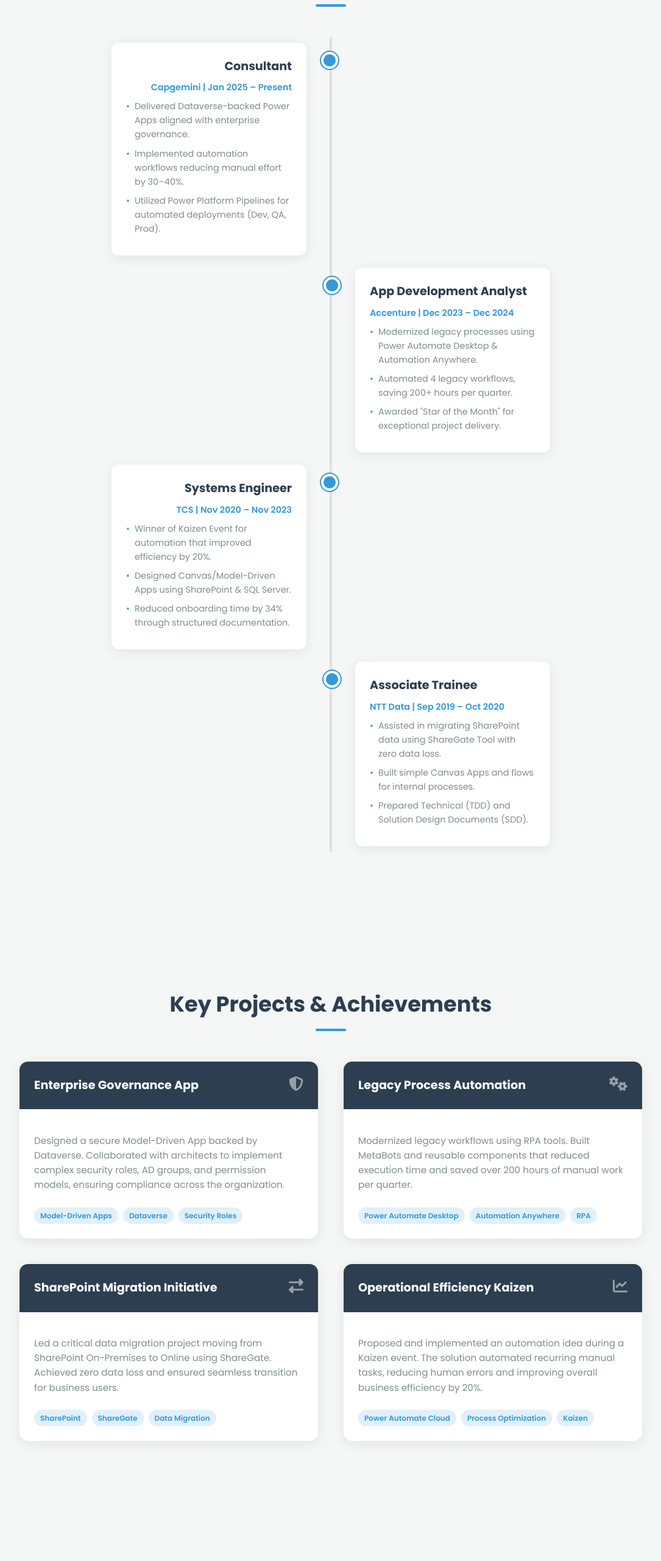
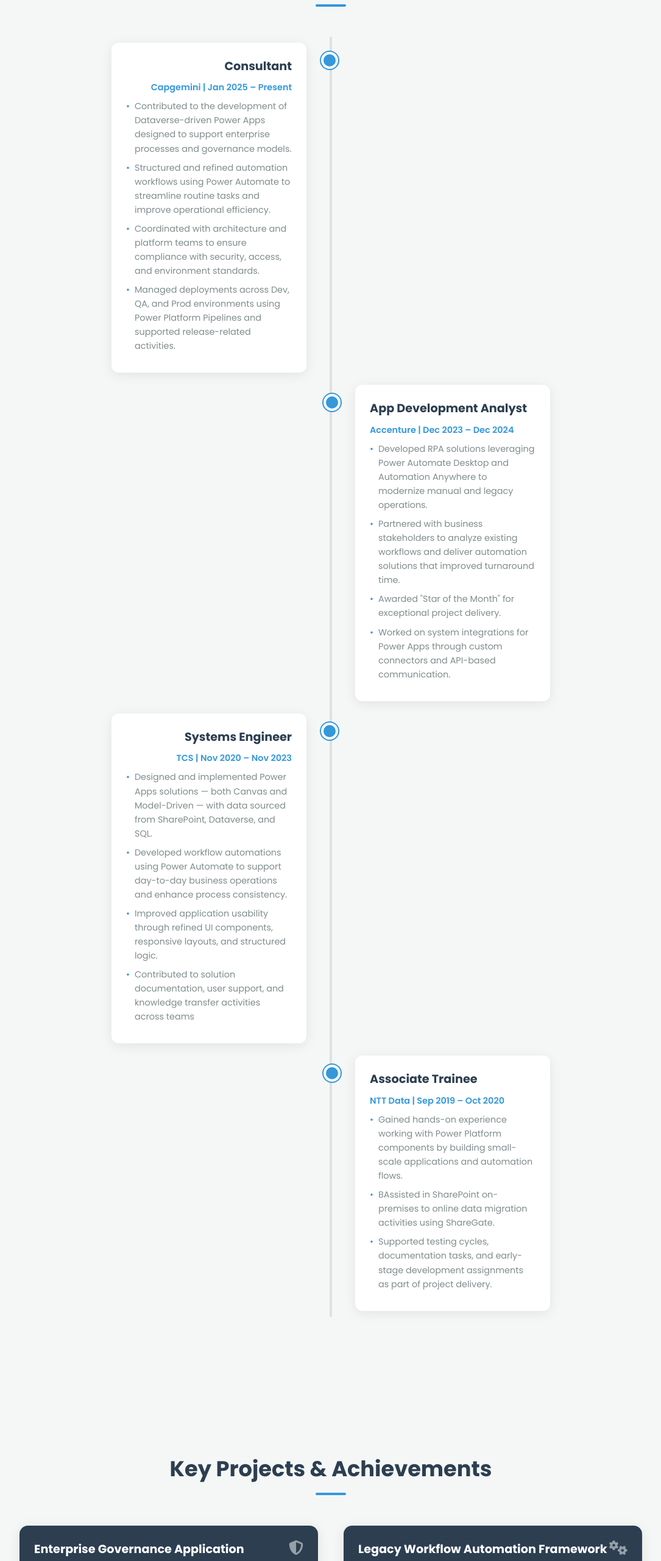
Before and after one commit to DEEKSHAGUNDU/deeksha-portfolio, a plain HTML site: page index.html in a window 1280 px wide. Shown: the part 3455-6015 px from the top of the page at 61% size, without its empty margins (97-1182 px from the left). Drawn offline with Linux system fonts and the light colour scheme.

Commit message:
Update index.html

```diff
--- a/index.html
+++ b/index.html
@@ -815,9 +815,10 @@
                     <h3>Consultant</h3>
                     <p class="timeline-company">Capgemini | Jan 2025 – Present</p>
                     <ul>
-                        <li>Delivered Dataverse-backed Power Apps aligned with enterprise governance.</li>
-                        <li>Implemented automation workflows reducing manual effort by 30–40%.</li>
-                        <li>Utilized Power Platform Pipelines for automated deployments (Dev, QA, Prod).</li>
+                        <li>Contributed to the development of Dataverse-driven Power Apps designed to support enterprise processes and governance models.</li>
+                        <li>Structured and refined automation workflows using Power Automate to streamline routine tasks and improve operational efficiency.</li>
+                        <li>Coordinated with architecture and platform teams to ensure compliance with security, access, and environment standards.</li>
+                        <li>Managed deployments across Dev, QA, and Prod environments using Power Platform Pipelines and supported release-related activities.</li>
                     </ul>
                 </div>
             </div>
@@ -826,9 +827,10 @@
                     <h3>App Development Analyst</h3>
                     <p class="timeline-company">Accenture | Dec 2023 – Dec 2024</p>
                     <ul>
-                        <li>Modernized legacy processes using Power Automate Desktop & Automation Anywhere.</li>
-                        <li>Automated 4 legacy workflows, saving 200+ hours per quarter.</li>
+                        <li>Developed RPA solutions leveraging Power Automate Desktop and Automation Anywhere to modernize manual and legacy operations.</li>
+                        <li>Partnered with business stakeholders to analyze existing workflows and deliver automation solutions that improved turnaround time.</li>
                         <li>Awarded "Star of the Month" for exceptional project delivery.</li>
+                        <li>Worked on system integrations for Power Apps through custom connectors and API-based communication.</li>
                     </ul>
                 </div>
             </div>
@@ -837,9 +839,10 @@
                     <h3>Systems Engineer</h3>
                     <p class="timeline-company">TCS | Nov 2020 – Nov 2023</p>
                     <ul>
-                        <li>Winner of Kaizen Event for automation that improved efficiency by 20%.</li>
-                        <li>Designed Canvas/Model-Driven Apps using SharePoint & SQL Server.</li>
-                        <li>Reduced onboarding time by 34% through structured documentation.</li>
+                        <li>Designed and implemented Power Apps solutions — both Canvas and Model-Driven — with data sourced from SharePoint, Dataverse, and SQL.</li>
+                        <li>Developed workflow automations using Power Automate to support day-to-day business operations and enhance process consistency.</li>
+                        <li>Improved application usability through refined UI components, responsive layouts, and structured logic.</li>
+                        <li>Contributed to solution documentation, user support, and knowledge transfer activities across teams</li>
                     </ul>
                 </div>
             </div>
@@ -848,9 +851,9 @@
                     <h3>Associate Trainee</h3>
                     <p class="timeline-company">NTT Data | Sep 2019 – Oct 2020</p>
                     <ul>
-                        <li>Assisted in migrating SharePoint data using ShareGate Tool with zero data loss.</li>
-                        <li>Built simple Canvas Apps and flows for internal processes.</li>
-                        <li>Prepared Technical (TDD) and Solution Design Documents (SDD).</li>
+                        <li>Gained hands-on experience working with Power Platform components by building small-scale applications and automation flows.</li>
+                        <li>BAssisted in SharePoint on-premises to online data migration activities using ShareGate.</li>
+                        <li>Supported testing cycles, documentation tasks, and early-stage development assignments as part of project delivery.</li>
                     </ul>
                 </div>
             </div>
@@ -863,41 +866,42 @@
         <div class="projects-grid">
             <div class="project-card">
                 <div class="project-header">
-                    <h3>Enterprise Governance App</h3>
+                    <h3>Enterprise Governance Application</h3>
                     <i class="fas fa-shield-alt"></i>
                 </div>
                 <div class="project-body">
-                    <p>Designed a secure Model-Driven App backed by Dataverse. Collaborated with architects to implement complex security roles, AD groups, and permission models, ensuring compliance across the organization.</p>
+                    <p>Designed a secure, enterprise-grade Model-Driven App using Dataverse to centralize governance processes. Implemented structured security roles, AD group–based access, and compliant data models that supported controlled operations across multiple business units.</p>
                     <div class="project-tags">
                         <span class="project-tag">Model-Driven Apps</span>
                         <span class="project-tag">Dataverse</span>
                         <span class="project-tag">Security Roles</span>
+                        <span class="project-tag">Azure AD</span>
                     </div>
                 </div>
             </div>
 
             <div class="project-card">
                 <div class="project-header">
-                    <h3>Legacy Process Automation</h3>
+                    <h3>Legacy Workflow Automation Framework</h3>
                     <i class="fas fa-cogs"></i>
                 </div>
                 <div class="project-body">
-                    <p>Modernized legacy workflows using RPA tools. Built MetaBots and reusable components that reduced execution time and saved over 200 hours of manual work per quarter.</p>
+                    <p> Developed a scalable automation framework using Power Automate Desktop and Automation Anywhere to modernize heavily manual legacy processes. Built reusable components that enhanced reliability and saved over 200+ hours of operational effort per quarter.</p>
                     <div class="project-tags">
                         <span class="project-tag">Power Automate Desktop</span>
                         <span class="project-tag">Automation Anywhere</span>
-                        <span class="project-tag">RPA</span>
+                        <span class="project-tag">RPA Frameworks</span>
                     </div>
                 </div>
             </div>
 
             <div class="project-card">
                 <div class="project-header">
-                    <h3>SharePoint Migration Initiative</h3>
+                    <h3>SharePoint Modernization & Migration</h3>
                     <i class="fas fa-exchange-alt"></i>
                 </div>
                 <div class="project-body">
-                    <p>Led a critical data migration project moving from SharePoint On-Premises to Online using ShareGate. Achieved zero data loss and ensured seamless transition for business users.</p>
+                    <p> Led a SharePoint On-Premises to Online migration using ShareGate, delivering a seamless transition with zero data loss. Validated content structure, performed cleanup, and ensured the new environment aligned with business usage patterns.</p>
                     <div class="project-tags">
                         <span class="project-tag">SharePoint</span>
                         <span class="project-tag">ShareGate</span>
@@ -906,17 +910,48 @@
                 </div>
             </div>
 
+
             <div class="project-card">
                 <div class="project-header">
-                    <h3>Operational Efficiency Kaizen</h3>
+                    <h3>RPA Delivery Excellence (Star of the Month – Accenture)</h3>
+                    <i class="fas fa-exchange-alt"></i>
+                </div>
+                <div class="project-body">
+                    <p>  Delivered a high-impact automation initiative that improved process reliability and user experience across internal operations. Received the Star of the Month Award for consistent delivery excellence and strong problem-solving</p>
+                    <div class="project-tags">
+                        <span class="project-tag">RPA</span>
+                        <span class="project-tag">Automation Delivery</span>
+                        <span class="project-tag">Recognition</span>
+                    </div>
+                </div>
+            </div>
+
+            <div class="project-card">
+                <div class="project-header">
+                    <h3>Cross-System Integration Using Azure & Custom Connectors</h3>
+                    <i class="fas fa-exchange-alt"></i>
+                </div>
+                <div class="project-body">
+                    <p> Built secure integrations between Power Apps/Power Automate and external systems using REST APIs, Azure Key Vaults, and custom connectors. Established reliable data exchange and strengthened application security through centralized credential handling.</p>
+                    <div class="project-tags">
+                        <span class="project-tag">Azure Key Vaults</span>
+                        <span class="project-tag">Custom Connectors</span>
+                        <span class="project-tag">API Integration</span>
+                    </div>
+                </div>
+            </div>
+
+            <div class="project-card">
+                <div class="project-header">
+                    <h3>Operational Efficiency Automation (Kaizen Award)</h3>
                     <i class="fas fa-chart-line"></i>
                 </div>
                 <div class="project-body">
-                    <p>Proposed and implemented an automation idea during a Kaizen event. The solution automated recurring manual tasks, reducing human errors and improving overall business efficiency by 20%.</p>
+                    <p>Identified inefficiencies in recurring business workflows and designed an automation solution that improved execution speed and reduced error rates. The solution became a standardized part of the process and earned a Kaizen award for measurable impact.</p>
                     <div class="project-tags">
                         <span class="project-tag">Power Automate Cloud</span>
                         <span class="project-tag">Process Optimization</span>
-                        <span class="project-tag">Kaizen</span>
+                        <span class="project-tag">Productivity Improvement</span>
                     </div>
                 </div>
             </div>
```
